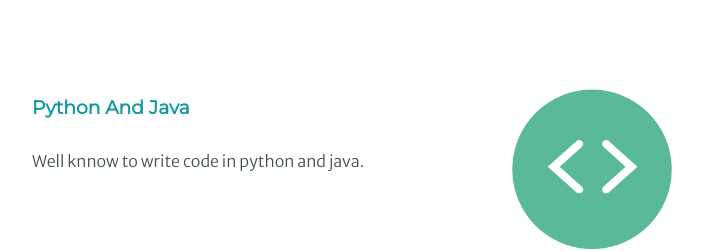
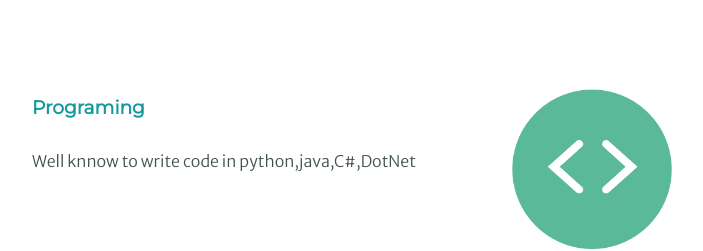
Before and after one commit to kannal1/-Myprofile, a plain HTML site: page index.html in a window 1280 px wide. Shown: the part 2162-2413 px from the top of the page, without its empty margins (288-991 px from the left). Drawn offline with Linux system fonts and the light colour scheme.

Commit message:
Update index.html

```diff
--- a/index.html
+++ b/index.html
@@ -35,8 +35,8 @@
         </div>
         <div class="skill-row">
           <img class="imagesc" src="images/chillies.png" alt="" >
-          <h3>Python And Java</h3>
-          <p>Well knnow to write code in python and java.</p>
+          <h3>Programing</h3>
+          <p>Well knnow to write code in python,java,C#,DotNet</p>
         </div>
       </div>
       <br>
```
